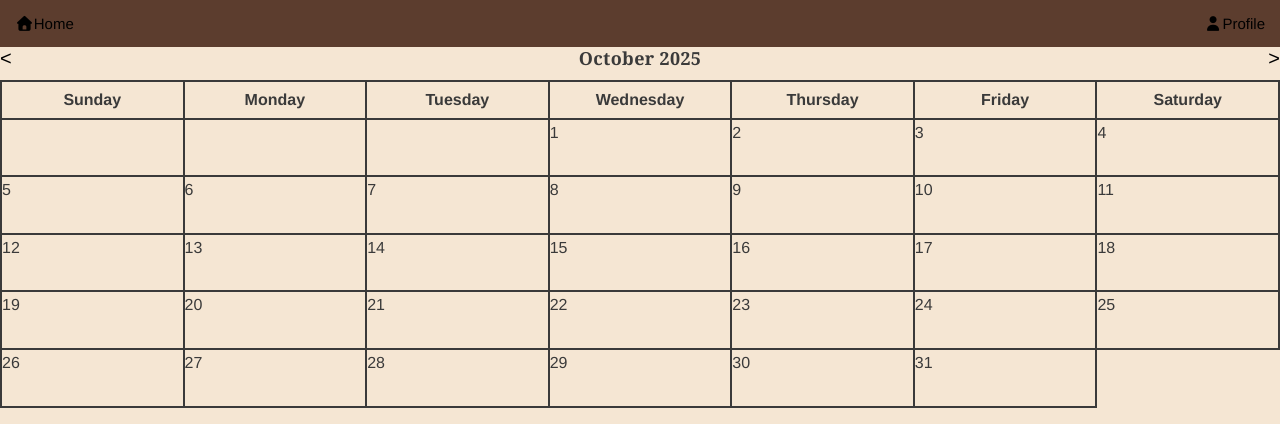
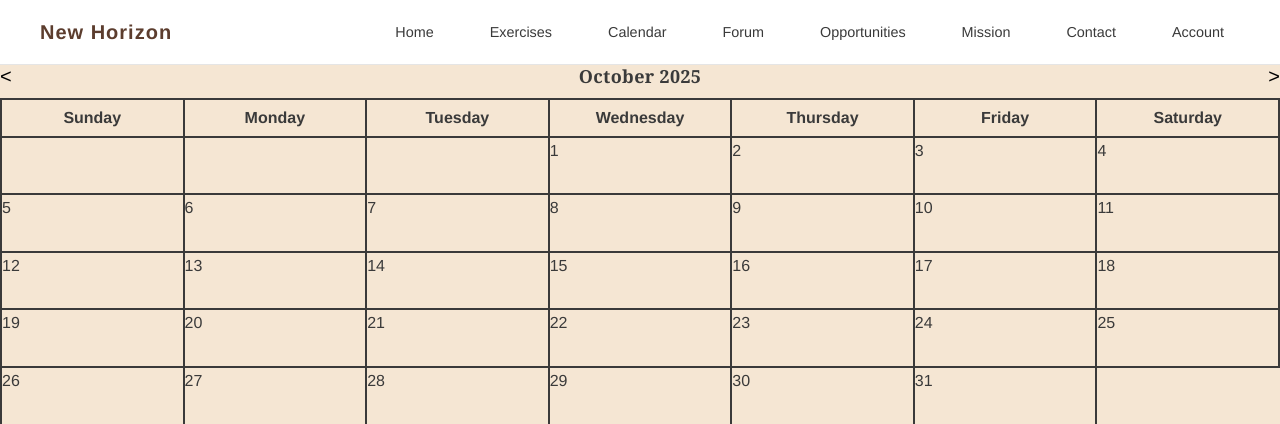
Before and after one commit to dossa009/CS444-NewHorizon, a PHP site: page /pages/calendar.html in a window 1280 px wide. Shown: the top 424 px of the page. Run offline with PHP 8.4, Linux system fonts and the light colour scheme; some libraries are stand-ins or nearby versions.

Commit message:
Updated Calender to hopefully work

```diff
--- a/frontend/css/calendar.css
+++ b/frontend/css/calendar.css
@@ -4,12 +4,7 @@
    ============================================ */
 
 /* Example structure - to be customized by the team */
-body {
-  color: #3A3A3A;
-  background-color: #F5E6D3;
-}
-
-.header {
+.calendar-header {
   display: flex;
   align-items: center;
   justify-content: space-between;
@@ -43,26 +38,7 @@ body {
   cursor: pointer;
 }
 
-#Profile,
-#Home {
-  background: none;
-  color: #000000;
-  border: none;
-  font-size: 15px;
-}
-
 #month-year {
   font-size: 18px;
   font-weight: bold;
 }
-
-.top-bar-buttons {
-  display: flex;
-  flex-direction: row;
-  justify-content: space-between;
-}
-
-header {
-  padding: 15px;
-  background-color: #5C3D2E;
-}
--- a/frontend/pages/calendar.html
+++ b/frontend/pages/calendar.html
@@ -9,29 +9,17 @@
       document.querySelector('base').href = '/';
     }
   </script>
-<meta charset="UTF-8">
+  <meta charset="UTF-8">
   <meta name="viewport" content="width=device-width, initial-scale=1.0">
   <title>Calendar — New Horizon</title>
   <link rel="stylesheet" href="css/base.css">
   <link rel="stylesheet" href="css/calendar.css">
-  <link rel="stylesheet" href="https://cdnjs.cloudflare.com/ajax/libs/font-awesome/7.0.1/css/all.min.css"
-    integrity="sha512-2SwdPD6INVrV/lHTZbO2nodKhrnDdJK9/kg2XD1r9uGqPo1cUbujc+IYdlYdEErWNu69gVcYgdxlmVmzTWnetw=="
-    crossorigin="anonymous" referrerpolicy="no-referrer">
 </head>
 
 <body class="calendar-body">
-  <header>
-    <div class="top-bar-buttons">
-      <button onclick="location.href= 'about.html'" id="Home">
-        <i class="fa-solid fa-house"></i>Home
-      </button>
-      <button onclick="location.href= 'account.html'" id="Profile">
-        <i class="fa-solid fa-user"></i>Profile
-      </button>
-    </div>
-  </header>
+  <header data-partial="header"></header>
   <div class="calendar">
-    <div class="header">
+    <div class="calendar-header">
       <button id="prev-btn">&lt;</button>
       <h1 id="month-year"></h1>
       <button id="next-btn">&gt;</button>
```
